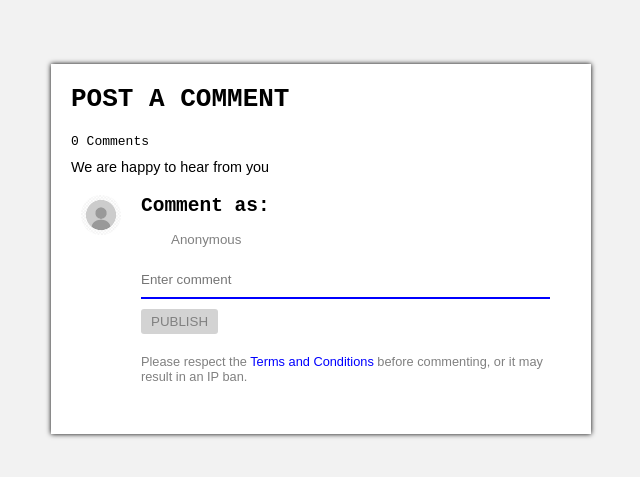
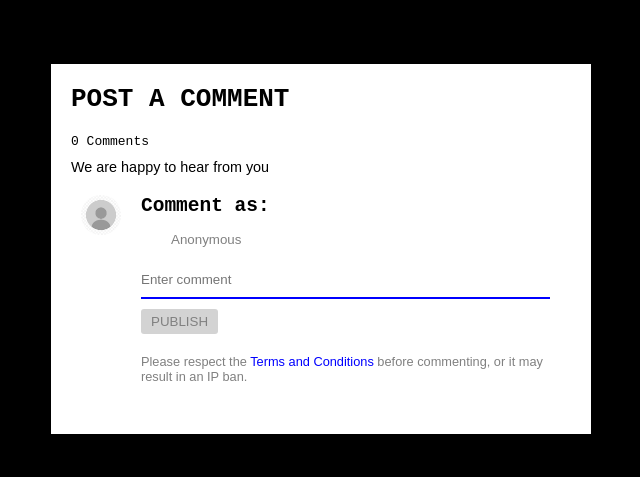
Before and after one commit to SlurpyAtYourService/comment-page, a plain HTML site: page index.html in a window 1280 px wide. Shown: the part 151-628 px from the top of the page, without its empty margins (319-959 px from the left). Drawn offline with Linux system fonts and the light colour scheme.

Commit message:
Update styles.css

```diff
--- a/styles.css
+++ b/styles.css
@@ -10,7 +10,7 @@ body {
     display: flex;
     justify-content: center;
     align-items: center;
-    background: #f2f2f2;
+    background: #000000;
     /* background: #353935; */
 }
 
```
